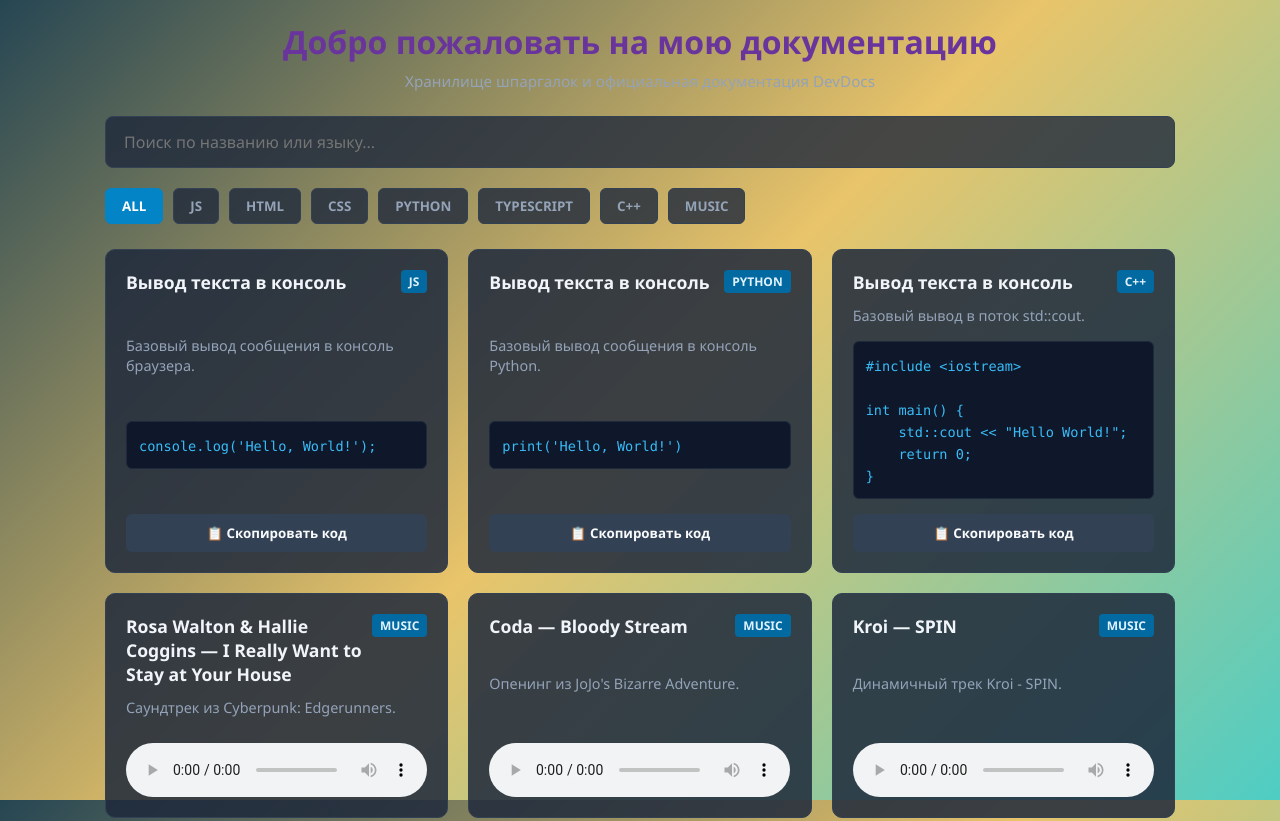
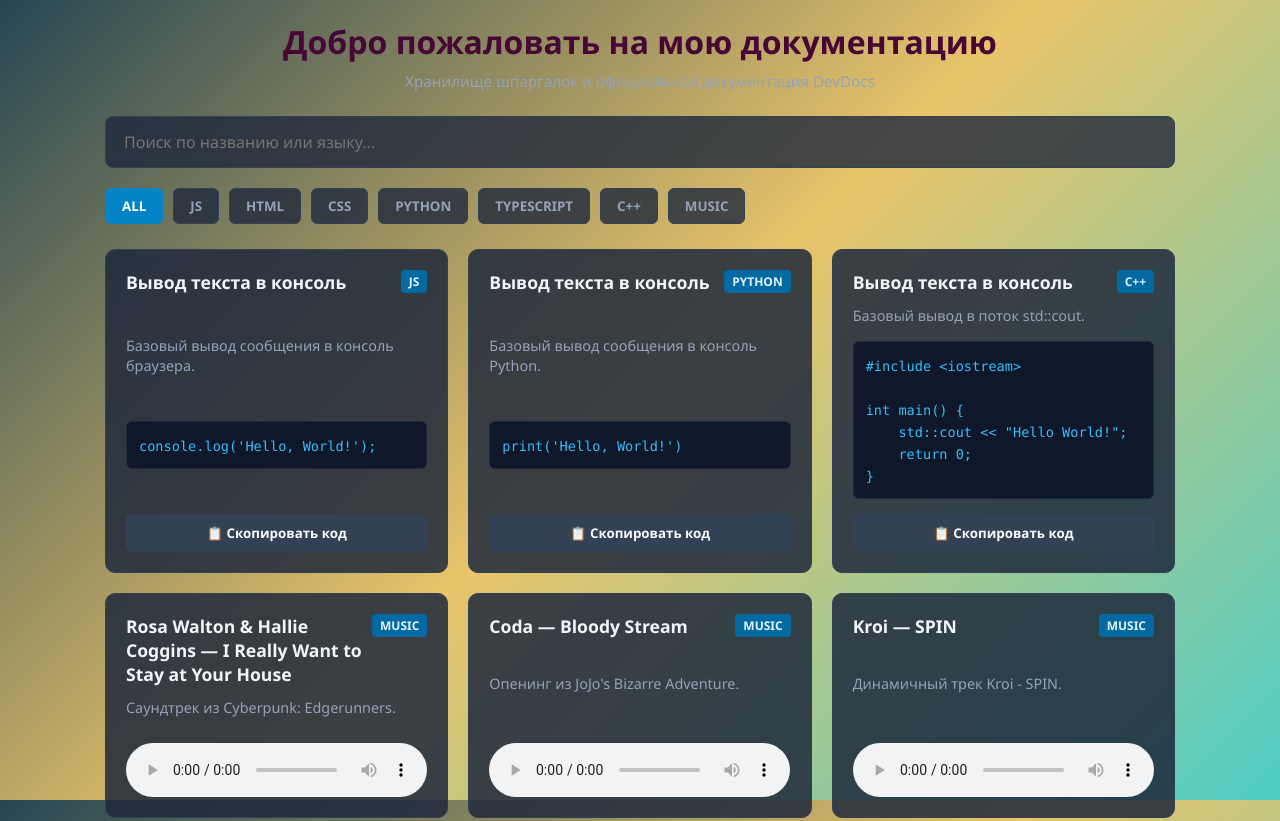
Before and after one commit to betrix42/dokument, a plain HTML site: page index.html in a window 1280 px wide. Shown: the top 821 px of the page. Drawn offline with Linux system fonts and the light colour scheme.

Commit message:
Update документация.css

```diff
--- a/документация.css
+++ b/документация.css
@@ -42,7 +42,7 @@ header {
 
 header h1 {
     font-size: 2rem;
-    color: #69359C;
+    color: #470736;
     margin-bottom: 8px;
 }
 
```
